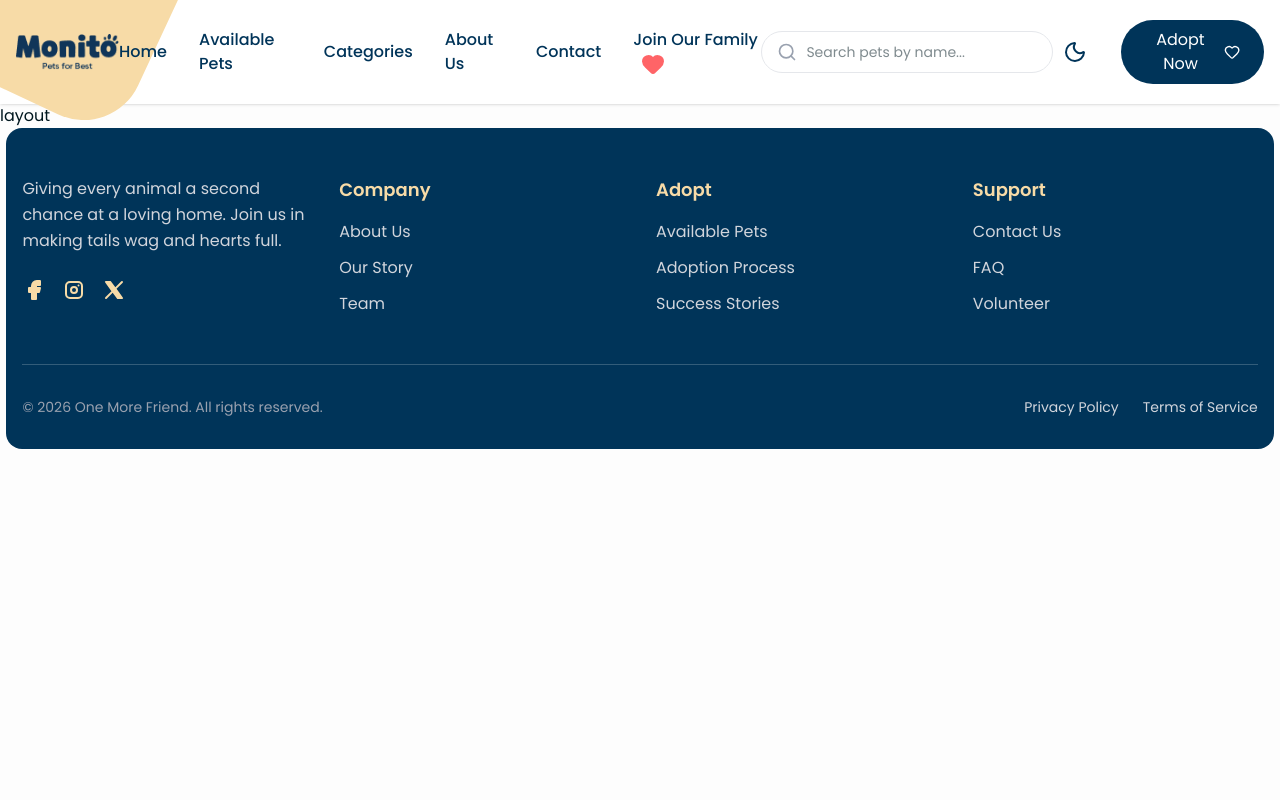
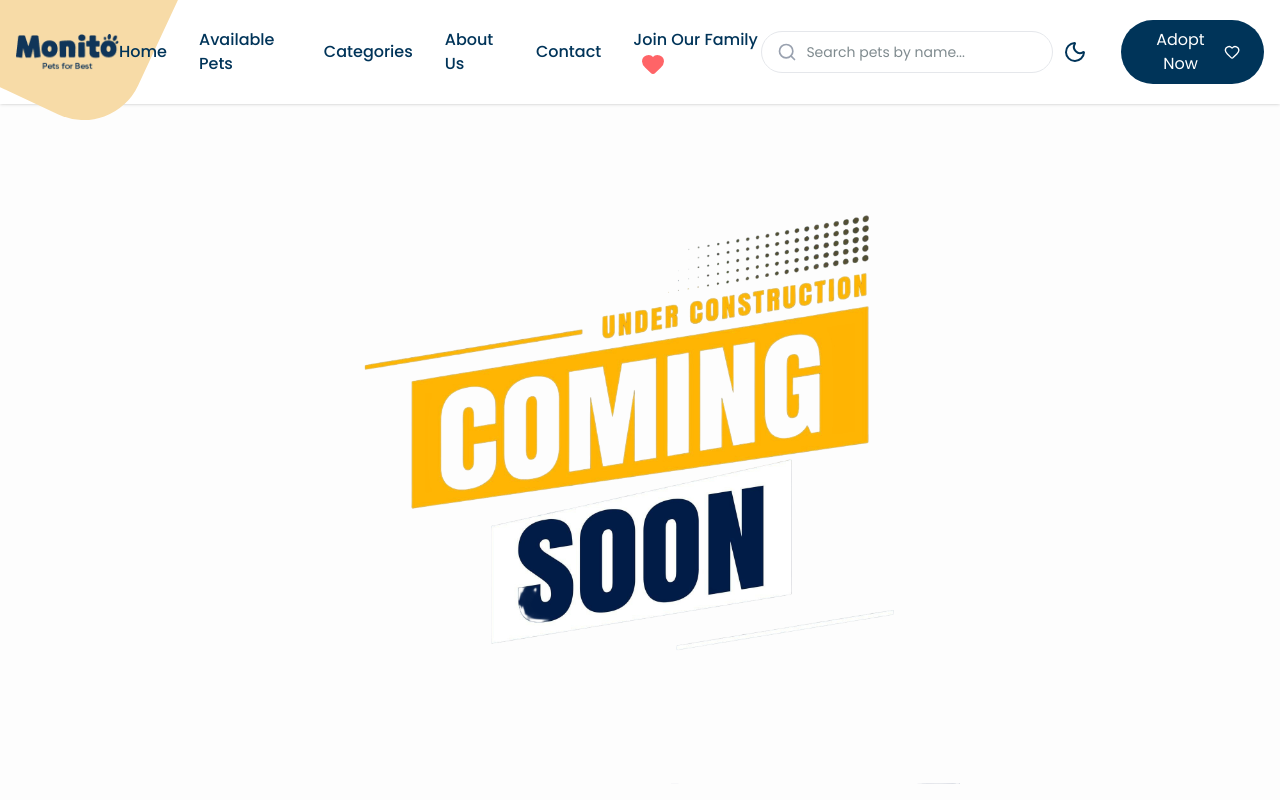
Before and after one commit to Ahmedwafy/Monito, a Next.js app: page /SignUp in a window 1280 px wide. Shown: the top 800 px of the page. Built offline with nearby package versions, Linux system fonts and the light colour scheme.

Commit message:
edit: edit routes

```diff
--- a/app/(auth)/Login/page.tsx
+++ b/app/(auth)/Login/page.tsx
@@ -1,7 +1,18 @@
-import React from "react";
+import * as images from "@/assets/images/images";
+import Image from "next/image";
 
 const Login = () => {
-  return <div>Login</div>;
+  return (
+    <div>
+      <Image
+        src={images.soon}
+        alt="Coming Soon"
+        className="mx-auto my-10 w-1/2"
+        width={500}
+        height={500}
+      />
+    </div>
+  );
 };
 
 export default Login;
--- a/app/(auth)/SignUp/page.tsx
+++ b/app/(auth)/SignUp/page.tsx
@@ -1,7 +1,18 @@
-import React from "react";
+import * as images from "@/assets/images/images";
+import Image from "next/image";
 
 const SignUp = () => {
-  return <div>SignUp</div>;
+  return (
+    <div>
+      <Image
+        src={images.soon}
+        alt="Coming Soon"
+        className="mx-auto my-10 w-1/2"
+        width={500}
+        height={500}
+      />
+    </div>
+  );
 };
 
 export default SignUp;
--- a/app/(auth)/layout.tsx
+++ b/app/(auth)/layout.tsx
@@ -1,7 +1,18 @@
-import React from "react";
+import * as images from "@/assets/images/images";
+import Image from "next/image";
 
 const layout = () => {
-  return <div>layout</div>;
+  return (
+    <div>
+      <Image
+        src={images.soon}
+        alt="Coming Soon"
+        className="mx-auto my-10 w-1/2"
+        width={500}
+        height={500}
+      />
+    </div>
+  );
 };
 
 export default layout;
--- a/app/(pages)/join-our-family/page.tsx
+++ b/app/(pages)/join-our-family/page.tsx
@@ -111,7 +111,7 @@ export default function JoinOurFamilyPage() {
             or contact us without signing up.
           </p>
           <div className="flex flex-col sm:flex-row justify-center gap-4">
-            <Link href="/">
+            <Link href="/signUp">
               <Button
                 variant="outline"
                 className="border-(--color-primary-darkBlue) text-(--color-primary-darkBlue) dark:border-(--color-secondary-monYellow) dark:text-(--color-secondary-monYellow)"
@@ -119,7 +119,7 @@ export default function JoinOurFamilyPage() {
                 Sign Up (Coming Soon)
               </Button>
             </Link>
-            <Link href="/">
+            <Link href="/login">
               <Button
                 variant="outline"
                 className="border-(--color-primary-darkBlue) text-(--color-primary-darkBlue) dark:border-(--color-secondary-monYellow) dark:text-(--color-secondary-monYellow)"
```
